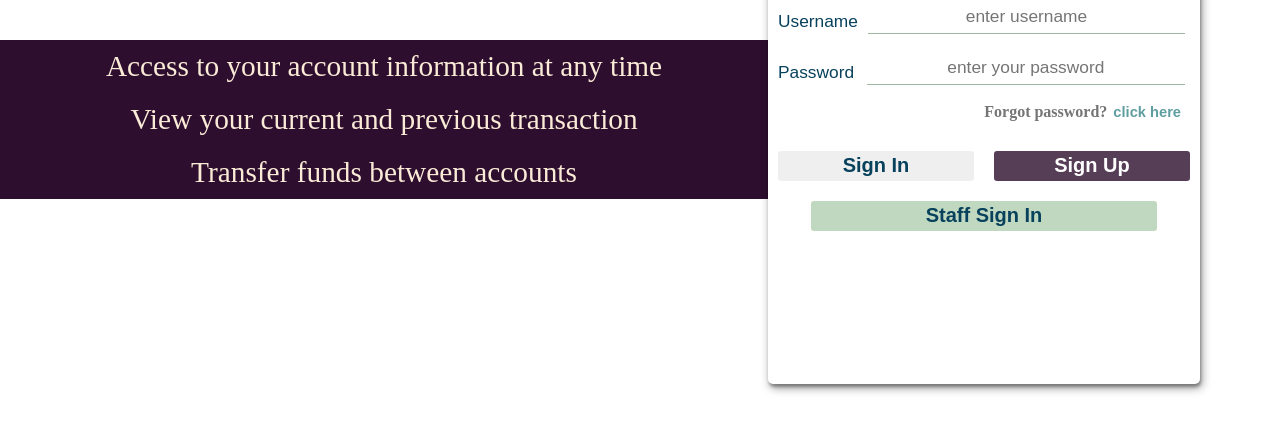
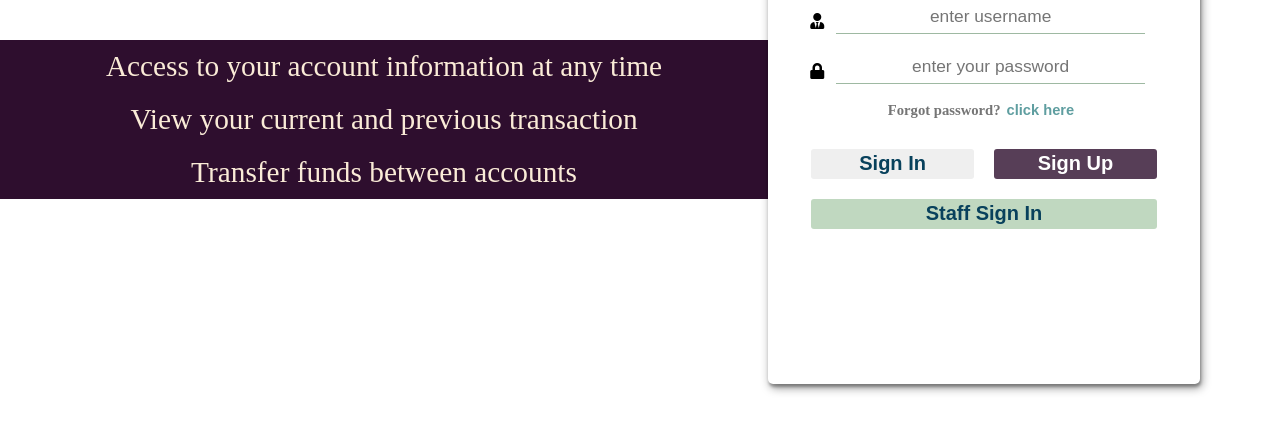
Before and after one commit to Emile-Nsengimana/Banka, a plain HTML site: page index.html in a window 1280 px wide. Shown: the part 252-684 px from the top of the page. Drawn offline with Linux system fonts and the light colour scheme.

Commit message:
[bg-#165088574] modify button and form size

```diff
--- a/UI/css/index.css
+++ b/UI/css/index.css
@@ -56,12 +56,14 @@ i{
      color: rgb(8, 65, 92);
  }
 .form-group{
-    width: 100%;
+    /* width: 100%; */
     padding-bottom: 10px;
     display: flex;
     margin: auto;
 }
-
+.fas{
+    margin-left: 7%;
+}
 .inp{
     height: 30px;
     text-align: center;
@@ -70,8 +72,8 @@ i{
     outline: none;
     font-weight: 500;
     font-size: 13pt;
-    flex: 4;
-    margin-right: 15px;
+    flex: 3;
+    margin-right: 55px;
 }
 #signin{
     display: block;
@@ -113,9 +115,15 @@ i{
     font-weight: 700;
     color: cadetblue;
 }
-.btn-signin{
+.btn-signup{
+    width: 40%;
+    margin-right: 10%;
     background: rgba(46, 14, 46, 0.8);
     color: white;
+}
+.btn-signin{
+    width: 40%;
+    margin-left: 10%;
 }
 .btn-emphasis{
     background: rgb(192, 216, 192);
@@ -124,14 +132,14 @@ i{
 .btn-staff{
     margin: auto;
 }
-.link-default h4{
+.link-default h5{
     display: inline;
+    font-size: 11pt;
     font-weight: 700;
     color: rgb(117, 117, 117);
 }
 .link-default{
-    float: right;
-    margin-right: 13px;
+    text-align: center;
     padding-bottom: 20px;
 }
 
--- a/index.html
+++ b/index.html
@@ -25,19 +25,21 @@
                 <h1>SIGN IN</h1>
                 <!-- <form action=""> -->
                     <div class="form-group">
-                        <label class="lb" for="email"></i>Username</label>
+                            <i class="fas fa-user-tie"></i>
+                        <!-- <label class="lb" for="email"></i>Username</label> -->
                         <input class="inp" name="email" type="email" placeholder="enter username">
                     </div>
                     <div class="form-group">
-                        <label for="password">Password</label>
+                            <i class="fas fa-lock"></i>
+                        <!-- <label for="password">Password</label> -->
                         <input class="inp" name="password" type="password" name="password" placeholder="enter your password">
                     </div>
                     <div class="link-default">
-                            <h4>Forgot password?</h4><button id="btn-reset-password" class="btn-link">click here</button>
+                            <h5>Forgot password?</h5><button id="btn-reset-password" class="btn-link">click here</button>
                     </div>
                     <div class="form-group">
-                        <button id="btn-client-login" class="btn">Sign In</button>
-                        <button id="btn-signup" class="btn btn-signin">Sign Up</button>
+                        <button id="btn-client-login" class="btn btn-signin">Sign In</button>
+                        <button id="btn-signup" class="btn btn-signup">Sign Up</button>
                     </div>
 
                     <div class="form-group">
@@ -50,15 +52,15 @@
     <h1>STAFF SIGN IN</h1>
     <!-- <form action=""> -->
         <div class="form-group">
-            <label class="lb" for="email"></i>Username</label>
+            <i class="fas fa-user-tie"></i>
             <input class="inp" name="email" type="email" placeholder="enter username">
         </div>
         <div class="form-group">
-            <label for="password">Password</label>
+            <i class="fas fa-user-tie"></i>
             <input class="inp" name="password" type="password" name="password" placeholder="enter your password">
         </div>
         <div class="link-default">
-                <h4>Forgot password?</h4><button id="btn-reset-staff" class="btn-link">click here</button>
+                <h5>Forgot password?</h5><button id="btn-reset-staff" class="btn-link">click here</button>
         </div>
         <div class="form-group">
             <button id="btn-staff-in" class="btn btn-staff">Sign In</button>
```
